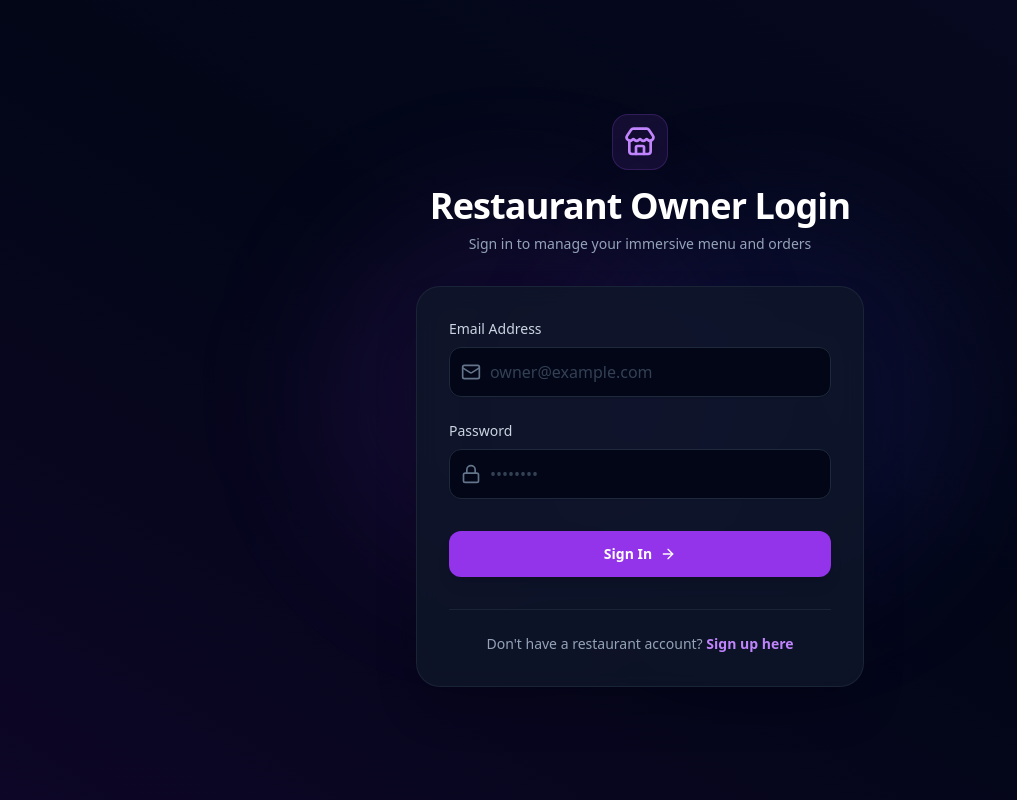
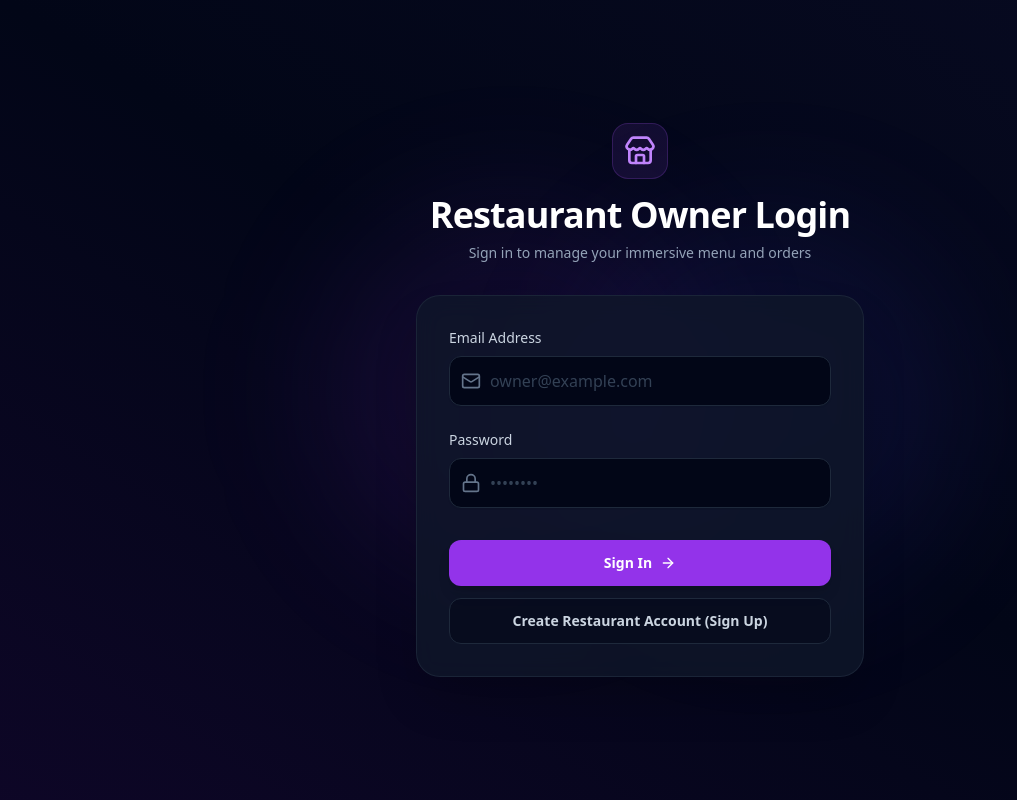
Before and after one commit to suryanmandal/realityloops, a Next.js app: page /restaurantlogin in a window 1280 px wide. Shown: the whole page, without its empty margins (0-1017 px from the left). Built offline with nearby package versions, Linux system fonts and the light colour scheme.

Commit message:
Feat: convert restaurant owner signup link into a secondary button below sign in

```diff
--- a/app/restaurantlogin/page.tsx
+++ b/app/restaurantlogin/page.tsx
@@ -125,7 +125,7 @@ export default function RestaurantLogin() {
               </div>
             </div>
 
-            <div className="pt-2">
+            <div className="pt-2 space-y-3">
               <button
                 type="submit"
                 disabled={loading}
@@ -140,15 +140,15 @@ export default function RestaurantLogin() {
                   </>
                 )}
               </button>
+
+              <Link
+                href="/services/dashboard/signup"
+                className="w-full flex justify-center items-center gap-2 py-3 px-4 border border-slate-800 hover:border-slate-700 bg-slate-950/50 hover:bg-slate-950 rounded-xl text-sm font-semibold text-slate-300 hover:text-white transition-all"
+              >
+                Create Restaurant Account (Sign Up)
+              </Link>
             </div>
           </form>
-
-          <div className="mt-8 pt-6 border-t border-slate-800/80 text-center text-sm text-slate-400">
-            Don't have a restaurant account?{" "}
-            <Link href="/services/dashboard/signup" className="font-semibold text-purple-400 hover:text-purple-300 transition-colors">
-              Sign up here
-            </Link>
-          </div>
         </div>
       </div>
     </div>
```
